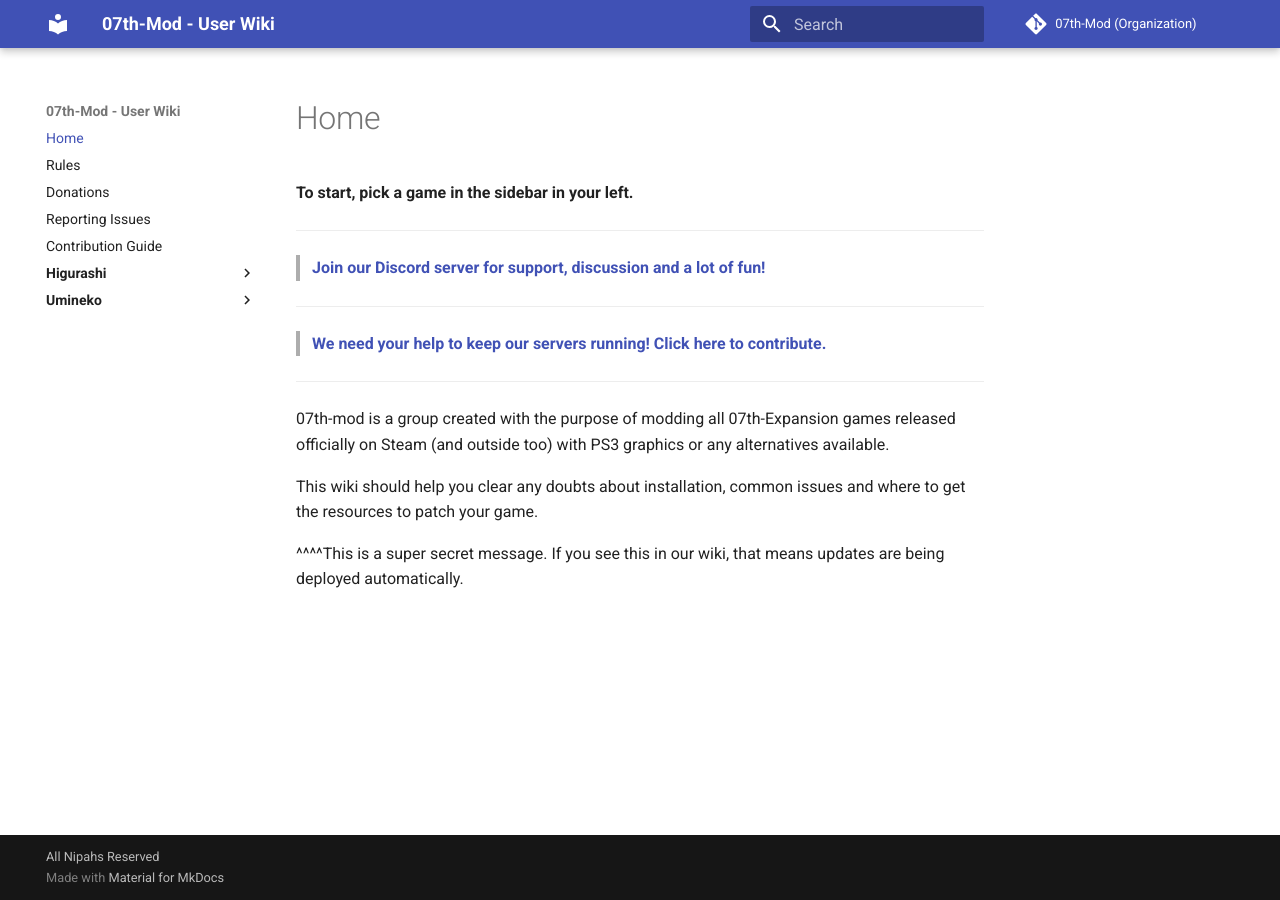
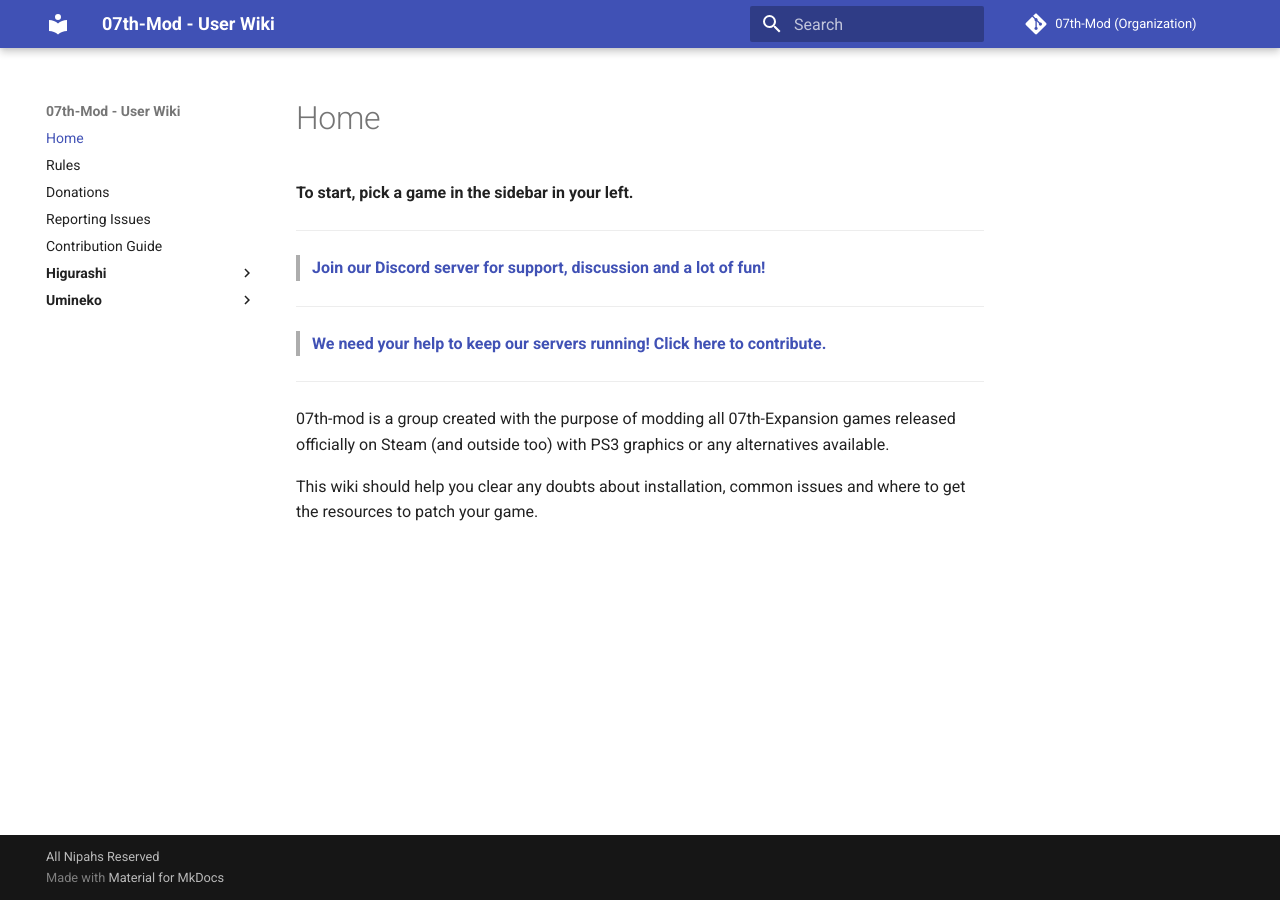
Before and after one commit to 07th-mod/wiki, an MkDocs documentation site: the page built from docs/index.md, in a window 1280 px wide. Built offline with MkDocs 1.6.1 and Material for MkDocs 9.7.7, drawn with Linux system fonts in a browser that asks for light colours.

Commit message:
Update index.md

```diff
--- a/docs/index.md
+++ b/docs/index.md
@@ -8,5 +8,3 @@
 07th-mod is a group created with the purpose of modding all 07th-Expansion games released officially on Steam (and outside too) with PS3 graphics or any alternatives available.
 
 This wiki should help you clear any doubts about installation, common issues and where to get the resources to patch your game.
-
-^^^^This is a super secret message. If you see this in our wiki, that means updates are being deployed automatically.
```
